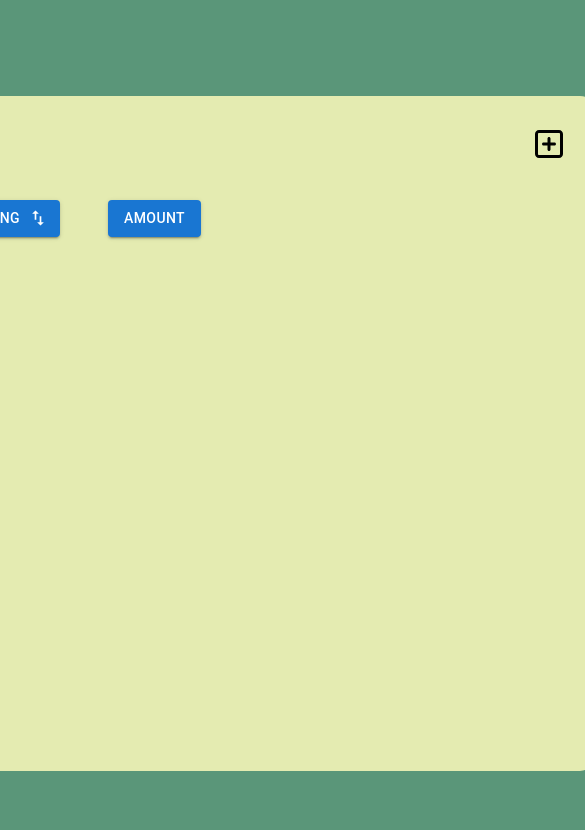
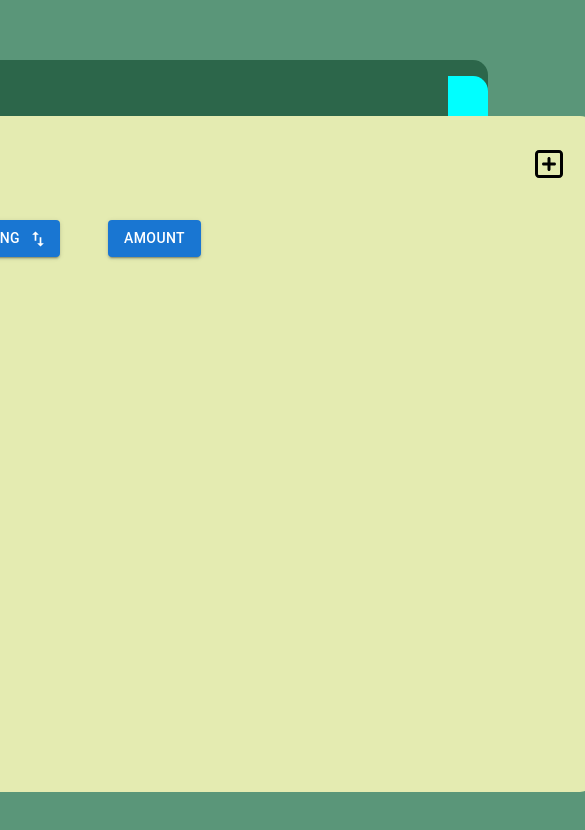
Before and after one commit to cjapar2/pantry-revised, a React (Create React App) app in the folder pantry-revised/: page / in a window 390 px wide. Shown: the top 830 px of the page, 585 px wide, since content can reach past the window. Built offline with nearby package versions, Linux system fonts and the light colour scheme.

Commit message:
Still playing around with positioning and sizing. Might use media query to change how the SidePanel appears. Smaller windows will probably turn the panel into a popup modal or something.

```diff
--- a/pantry-revised/src/styles/List.css
+++ b/pantry-revised/src/styles/List.css
@@ -5,13 +5,14 @@
 
 .ListDashboard {
     position: relative;
+    /* Styles to keep listContainer centered */
     display: flex;
     flex-direction: row;
     justify-content: center;
     align-items: center;
     height: 100vh;
     /* width: 60vw; */
-    background-color: blue;
+    /* background-color: blue; */
 }
 
 /* .listSideBar {
@@ -19,16 +20,14 @@
 } */
 
 .ListContainer {
-    top: 0;
-    position: absolute;
+    position: relative;
     background-color: #E4EBB1;
     min-width: 25rem;
-    padding: 30vh 25rem 50vh 25rem;
+    padding: 40vh 25rem 40vh 25rem;
     height: 0rem;
     margin-top: 6rem;
     bottom: 1rem;
     border-radius: 0px 15px 15px 15px;
-    font-size: 8px;
     overflow-y: auto;
     box-sizing: border-box;
     scrollbar-width: none;
@@ -101,3 +100,10 @@
     left: 25rem;
     top: 10rem;
 }
+/*
+@media (max-width: 2000px) {
+    .ListContainer {
+    background-color: cyan;
+    padding: 40vh 25rem 40vh 25rem;
+    }
+} */
--- a/pantry-revised/src/styles/SidePanel.css
+++ b/pantry-revised/src/styles/SidePanel.css
@@ -1,10 +1,10 @@
 .sidePanelContainer {
     position: absolute;
     background-color: #2C664A;
-    top: 20rem;
-    left: 40rem;
-    transform: translateY(-50%);
-    padding: 40vh 15rem;
+    top: 60px;
+    left: 200px;    padding: 40vh 25rem 40vh 25rem;
+
+    padding: 30vh 15rem 30vh 15rem;
     border-radius: 0px 15px 15px 0px;
 }
 
```
